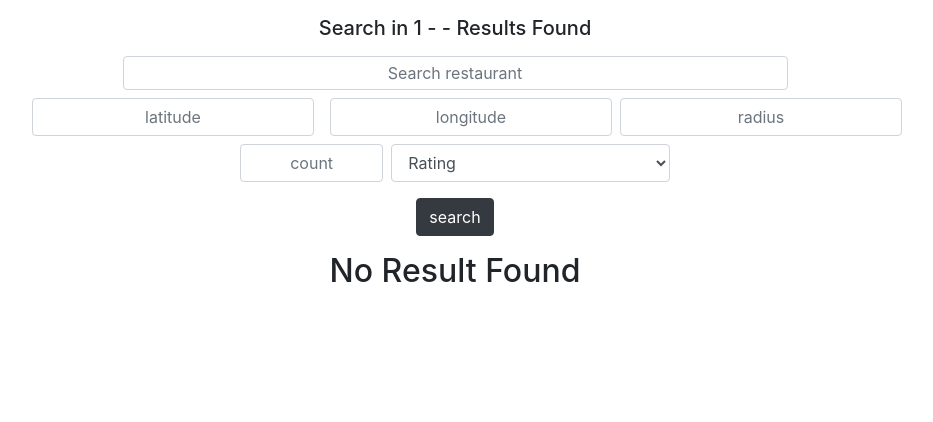
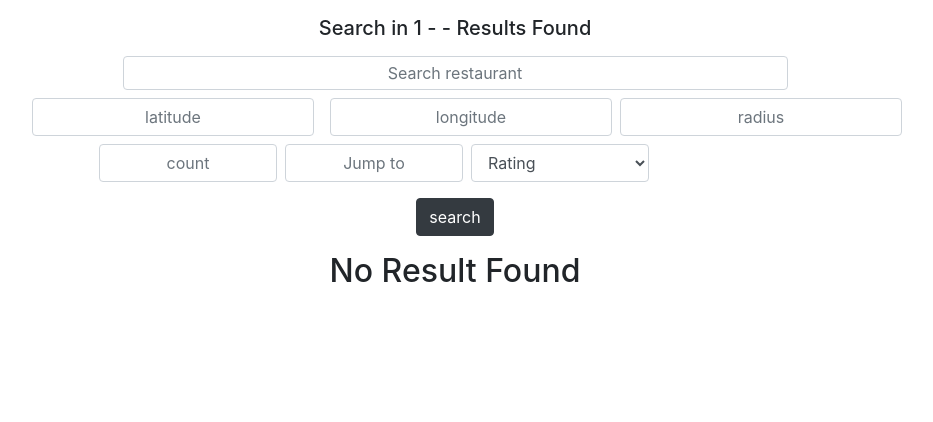
Before and after one commit to priyank-py/locate_restaurants, a Django app: page /search/1/1 in a window 1280 px wide. Shown: the part 158-580 px from the top of the page, without its empty margins (185-1118 px from the left). Run offline with Django 3.2, Linux system fonts and the light colour scheme; the visitor is signed in with stand-in values (Sample User, id 1); data that the repository does not hold is empty; some libraries are stand-ins or nearby versions.

Commit message:
jump to feature added

```diff
--- a/restaurants/views.py
+++ b/restaurants/views.py
@@ -40,6 +40,9 @@ def search(request, cityId, city):
         radius = request.POST.get('radius')
         if not radius:
             radius = 5000
+        jump_to = request.POST.get('jump')
+        if not jump_to:
+            jump_to = 0
         nums = request.POST.get('count')
         if not nums:
             nums = 20
@@ -55,6 +58,7 @@ def search(request, cityId, city):
             'lon': lon,
             'radius': radius,
             'count': nums,
+            'start': jump_to,
             'sort': sort,
             'apikey': key,
         }
--- a/templates/main/search_rest.html
+++ b/templates/main/search_rest.html
@@ -15,8 +15,9 @@
             <input type="text" name="lat" id="lat" class="form-control col-4 ml-2 text-center" placeholder="radius">
         </div>
         <div class="d-flex flex-row mt-2">
-            <input type="text" name="count" id="count" class="form-control col-4 mr-2 text-center" placeholder="count">
-            <select name="sort" id="sort" class="form-control">
+            <input type="text" name="count" id="count" class="form-control col-3 mr-2 text-center" placeholder="count">
+            <input type="text" name="jump" id="jump" class="form-control col-3 mr-2 text-center" placeholder="Jump to">
+            <select name="sort" id="sort" class="form-control col-3">
                 <option value="rating">Rating</option>
                 <option value="cost">Cost</option>
                 <option value="real_distance">Real distance</option>
```
